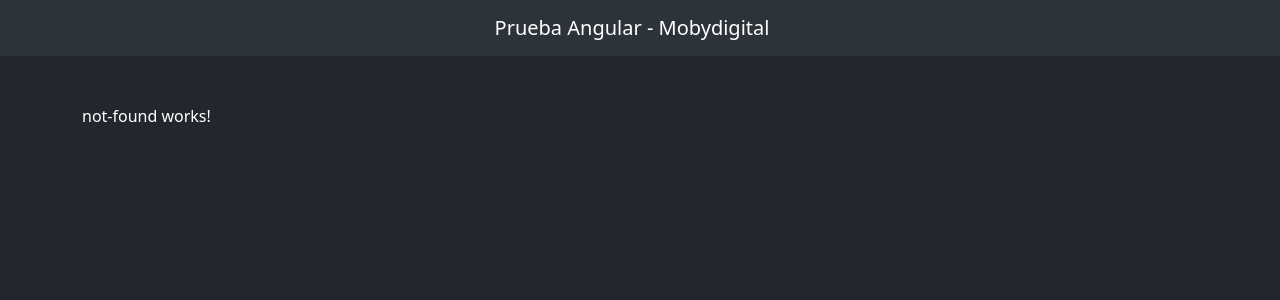
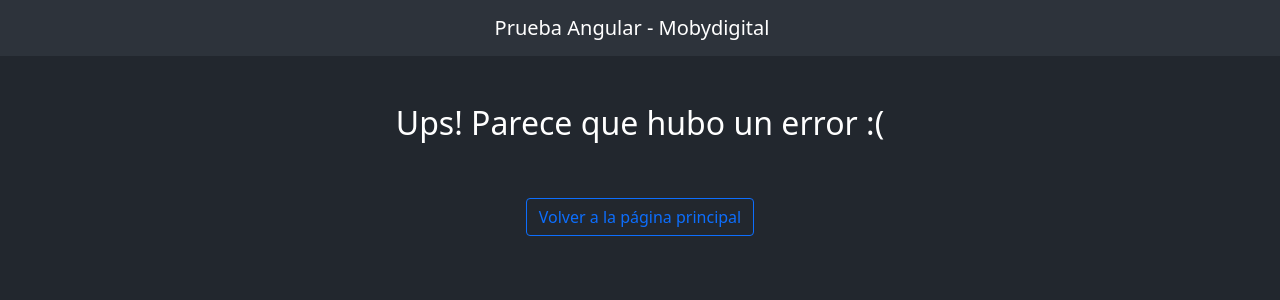
Before and after one commit to Aromd/PostList-Angular, an Angular app: page /404 in a window 1280 px wide. Shown: the top 300 px of the page. Built offline with nearby package versions, Linux system fonts and the light colour scheme.

Commit message:
Estrucutra de 404 y funcionalidad boton de regreso

```diff
--- a/src/app/components/not-found/not-found.component.html
+++ b/src/app/components/not-found/not-found.component.html
@@ -1 +1,5 @@
-<p>not-found works!</p>
+<div class="container text-center my-5">
+    <h2 class="mt-5">Ups! Parece que hubo un error :(</h2>
+
+    <button class="btn btn-outline-primary mt-5" routerLink="/posts">Volver a la página principal</button>
+</div>
```
